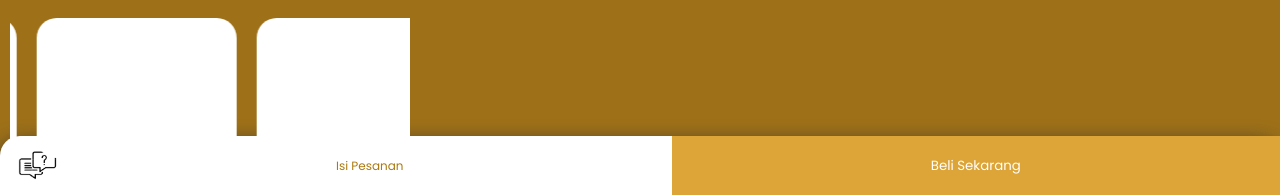
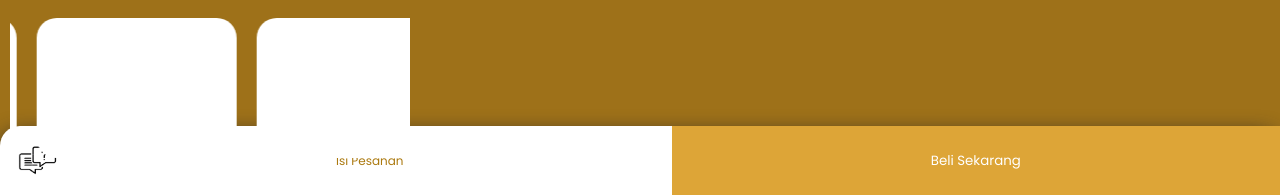
Before and after one commit to manry-hub/web-distributor-ordering, a plain HTML site: page index.html in a window 1280 px wide. Shown: the part 604-799 px from the top of the page. Drawn offline with Linux system fonts and the light colour scheme.

Commit message:
1.3 (css nya udah gw rapihin dikit biar enak lu ngeliatnya, cuman function decre increnya utama masih blom. tapi anehnya form ke 2 ke 3 dll. bisa anjir)

```diff
--- a/css/styles.css
+++ b/css/styles.css
@@ -90,13 +90,42 @@ body {
   align-items: center;
   gap: 30px;
   background-color: #ffffff;
-  padding: 10px;
+  padding: 0px;
   border-radius: 20px 20px 0px 0px;
   box-shadow: 0px 7px 20px #292929;
   bottom: 0px;
   transition: left 5s ease;
   width: 100%;
   height: 70px;
+}
+.into-faq {
+  display: flex;
+  justify-content: center;
+  align-items: center;
+  width: 60px;
+  margin-left: 8px;
+}
+
+.isi-form {
+  flex: 1;
+  display: flex;
+  justify-content: center;
+  align-items: center;
+  height: 100%;
+  color: #ab790f;
+  text-align: center;
+  font-size: 12px;
+}
+
+#show-section-confirm-btn {
+  flex-grow: 1;
+  display: flex;
+  justify-content: center;
+  align-items: center;
+  height: 100%;
+  width: 65px;
+  background-color: var(--1);
+  color: white;
 }
 
 .hero .row {
--- a/index.html
+++ b/index.html
@@ -20,17 +20,14 @@
 <div class="slide3"></div>
 
 <!-- Navbar -->
-<nav class="navbar-bottom"
-     style="display: flex; align-items: center; height: 60px; background-color: #fff; padding: 0;">
-     <a href="#faq" style="display: flex; justify-content: center; align-items: center; width: 60px; margin-left: 8px;">
+<nav class="navbar-bottom">
+     <a class="into-faq" href="#faq">
           <img src="/img/faq.png" alt="faq" style="width: 40px;">
      </a>
-     <a href="#order" class="isi-form"
-          style="flex: 1; display: flex; justify-content: center; align-items: center; height: 100%; color: #ab790f; text-align: center; font-size: 12px;">
+     <a href="#order" class="isi-form">
           Isi Pesanan
      </a>
-     <button id="show-section-confirm-btn" class="into-whatsapp"
-          style="flex-grow: 1; display: flex; justify-content: center; align-items: center; height: 100%; width: 65px; background-color: var(--1); color: white;">
+     <button id="show-section-confirm-btn" class="into-whatsapp">
           Beli Sekarang
      </button>
 </nav>
@@ -126,7 +123,7 @@
                     <div style="display: flex; flex-direction: column;">
                          <p style="color: #000000; font-size: 12px;">Jumlah ayam</p>
                          <div class="spinner">
-                              <input type="number" class="number" data-order-index="1" value="1">
+                              <input type="number" class="number" data-order-index="1" value="0">
                               <div class="button">
                                    <button class="increment_jumlah" style="background-color: rgba(127, 255, 212, 0);">
                                         <span class="arrow arrow-up"></span>
--- a/js/script.js
+++ b/js/script.js
@@ -50,8 +50,8 @@ function calculateTotalPrice() {
                     const chickenType = selectedChicken ? selectedChicken.value : null;
 
                     const prices = {
-                         broiler: 20000,
-                         kampung: 50000,
+                         broiler: 35000,
+                         kampung: 80000,
                     };
 
                     const quantity = parseInt(form.querySelector(`.number`).value) || 0;
@@ -78,7 +78,7 @@ function calculateTotalPrice() {
                               input.checked = false;
                          } else if (input.type === 'number') {
                               input.setAttribute('data-order-index', newIndex);
-                              input.value = 1;
+                              input.value = 0;
                          }
                     });
 
@@ -101,7 +101,6 @@ function calculateTotalPrice() {
                } else if (amount < 0 && orderForms.length > 1) {
                     formContainer.removeChild(orderForms[orderForms.length - 1]);
                }
-
                calculateTotalPrice();
           }
 
```
Also changed, not shown: experimen.html (renamed from exp.html).
